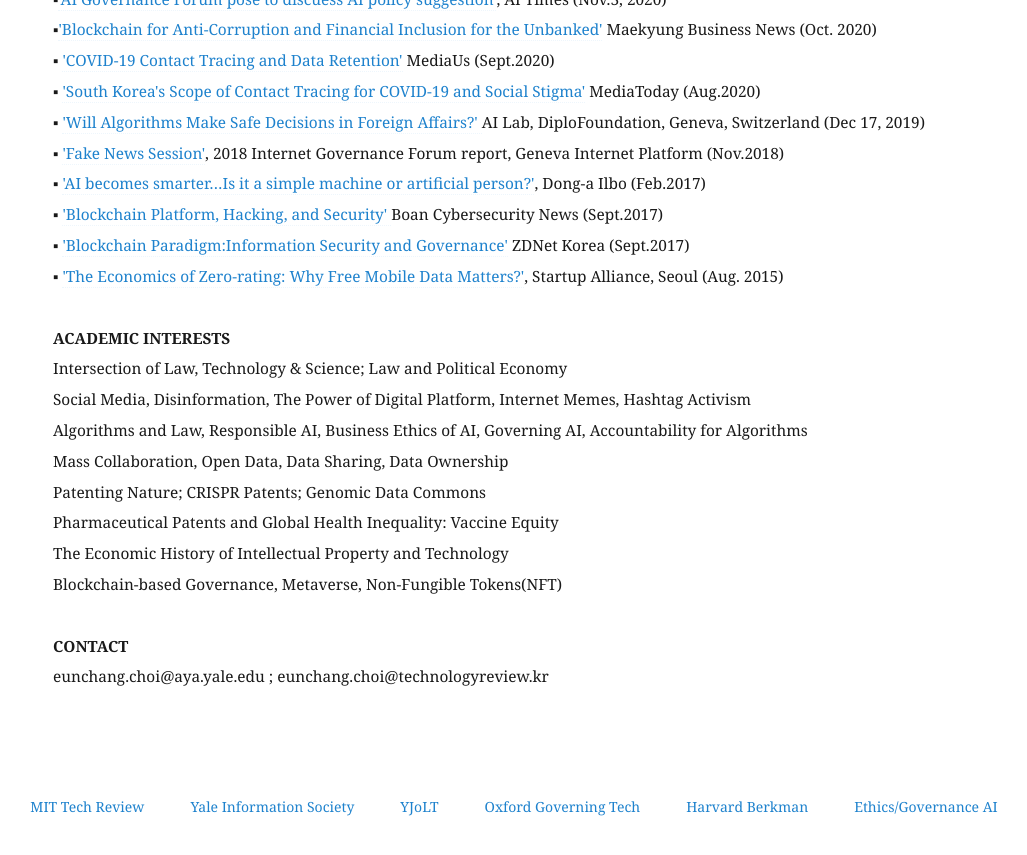
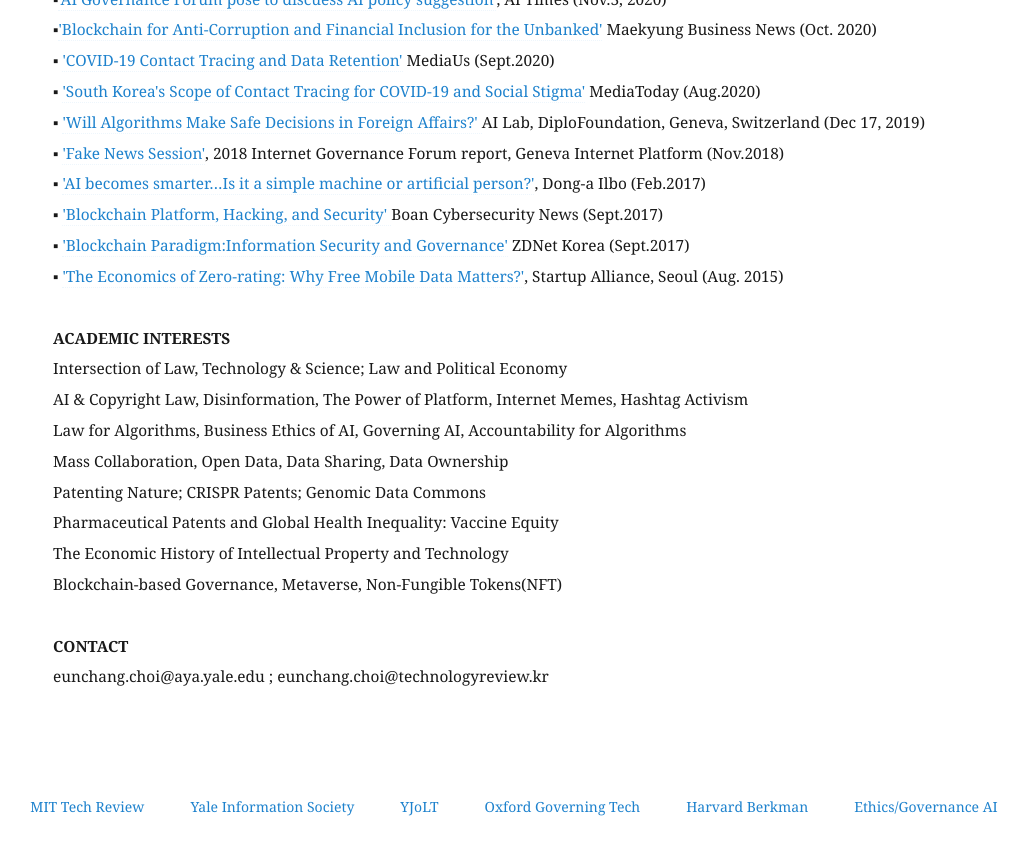
Before and after one commit to eunchangchoi/eunchangchoi.github.io, a Jekyll site: the page built from index.md, in a window 1280 px wide and 900 px high, scrolled down 6482 px. Shown: the top 855 px of the window, without its empty margins (47-1074 px from the left). Built offline with Jekyll 4.4.1, drawn with Linux system fonts in a browser that asks for light colours.

Commit message:
Update index.md

```diff
--- a/index.md
+++ b/index.md
@@ -167,8 +167,8 @@
  <br>
  <strong> ACADEMIC INTERESTS </strong> <br>
    Intersection of Law, Technology & Science; Law and Political Economy<br>
-   Social Media, Disinformation, The Power of Digital Platform, Internet Memes, Hashtag Activism <br>
-   Algorithms and Law, Responsible AI, Business Ethics of AI, Governing AI, Accountability for Algorithms <br>
+   AI & Copyright Law, Disinformation, The Power of Platform, Internet Memes, Hashtag Activism <br>
+   Law for Algorithms, Business Ethics of AI, Governing AI, Accountability for Algorithms <br>
    Mass Collaboration, Open Data, Data Sharing, Data Ownership <br>
    Patenting Nature; CRISPR Patents; Genomic Data Commons <br>
    Pharmaceutical Patents and Global Health Inequality: Vaccine Equity <br>
```
